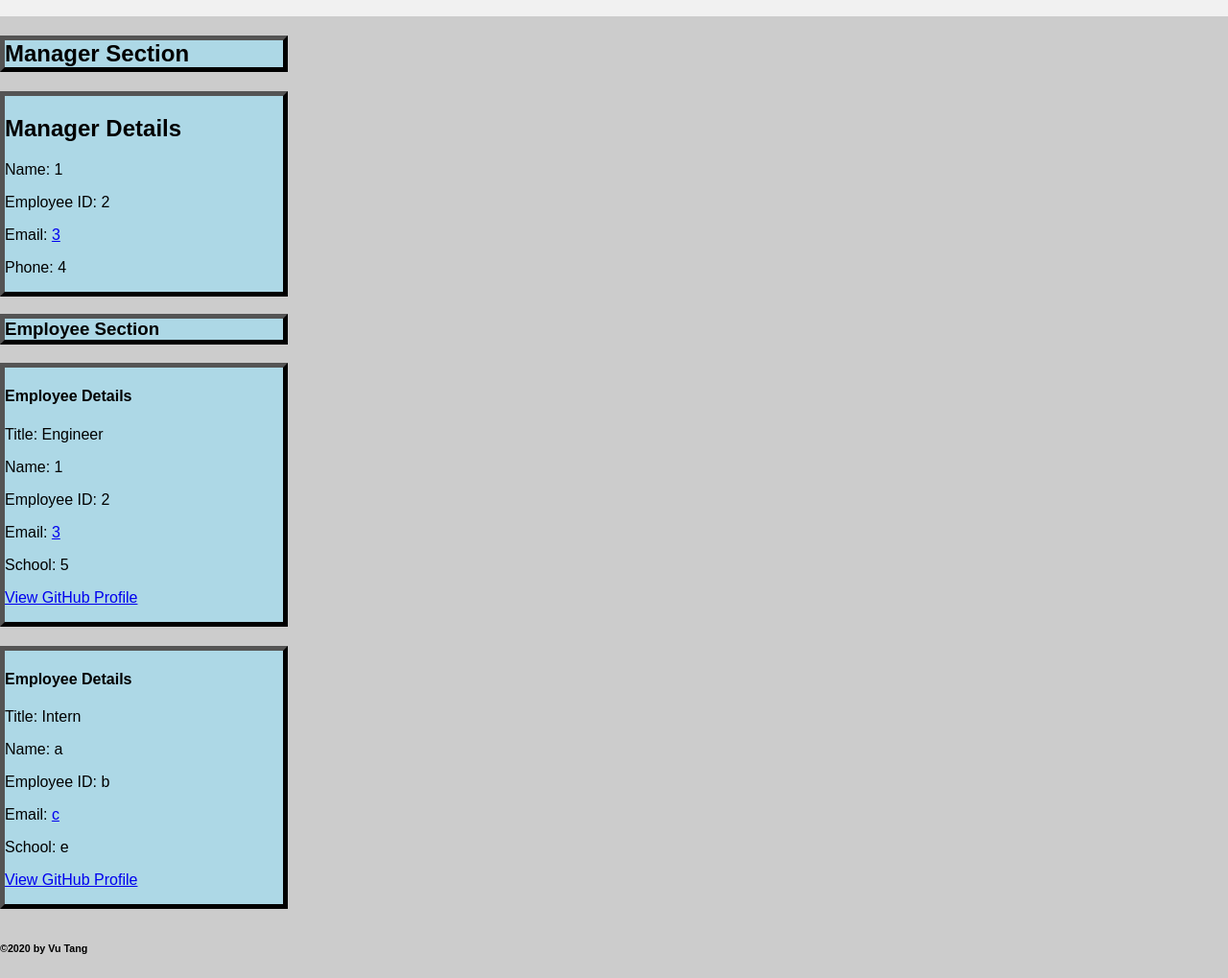
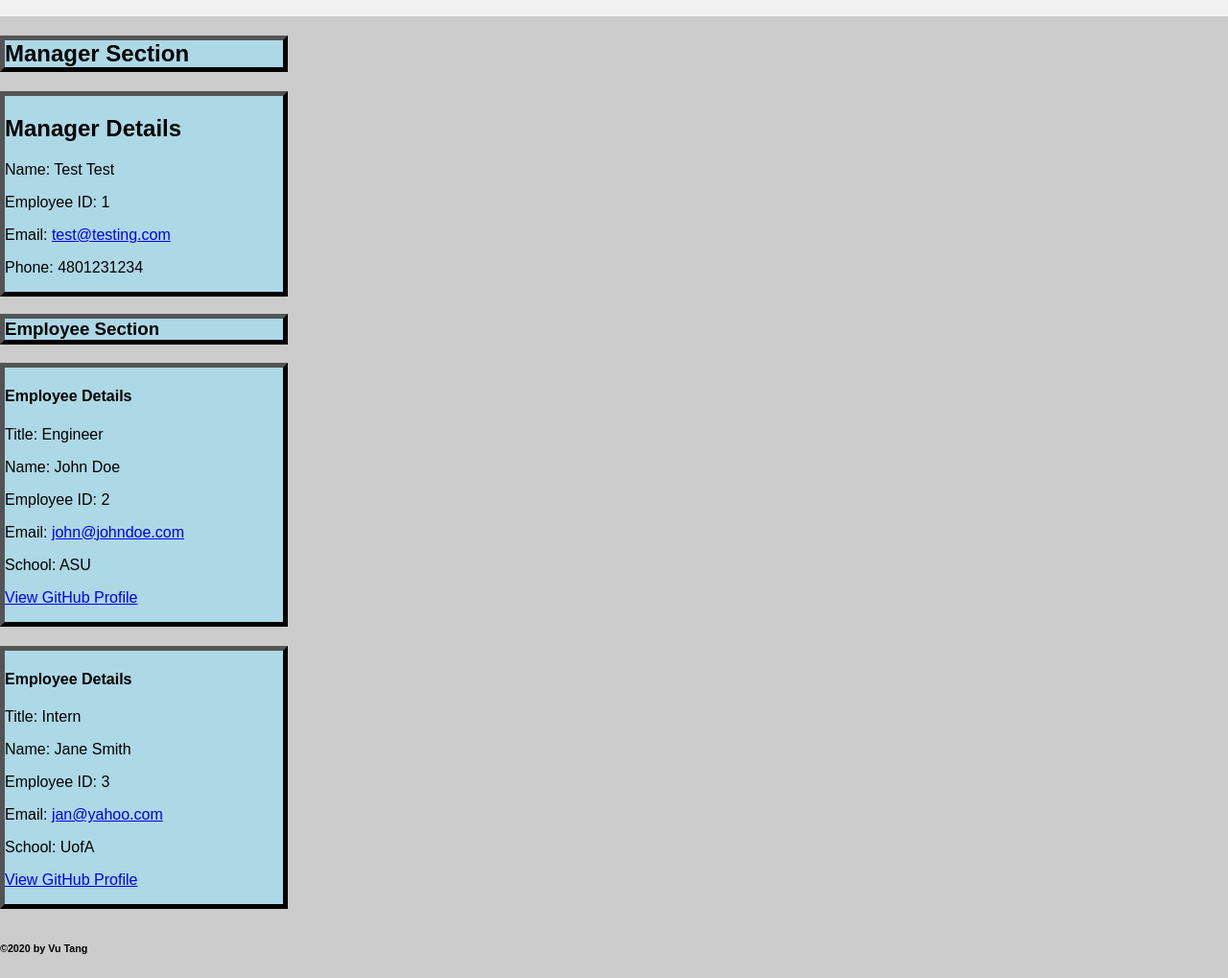
Before and after one commit to vutanguofa/team_profile-assignment, a plain HTML site: page dist/index.html in a window 1280 px wide. Shown: the part 72-1091 px from the top of the page at 96% size. Drawn offline with Linux system fonts and the light colour scheme.

Commit message:
uploading walkthrough file

```diff
--- a/dist/index.html
+++ b/dist/index.html
@@ -18,10 +18,10 @@
       <h2 class="managerSection">Manager Section</h2>
       <div class="managerDetails">
         <h2>Manager Details</h2>
-        <p>Name: 1<p>
-        <p>Employee ID: 2<p>
-        <p>Email: <a href="mailto:3">3</a><p>
-        <p>Phone: 4<p>
+        <p>Name: Test Test<p>
+        <p>Employee ID: 1<p>
+        <p>Email: <a href="mailto:test@testing.com">test@testing.com</a><p>
+        <p>Phone: 4801231234<p>
       </div>
 
     <section>
@@ -34,11 +34,11 @@
               Title:
               Engineer
             </p>
-            <p>Name: 1</p>
+            <p>Name: John Doe</p>
             <p>Employee ID: 2</p>
-            <p>Email: <a href="mailto:3">3</a></p>
-            <p>School: 5</p>
-            <p><a href="https://github.com/4" target="_blank"></i>View GitHub Profile</a></p>
+            <p>Email: <a href="mailto:john@johndoe.com">john@johndoe.com</a></p>
+            <p>School: ASU</p>
+            <p><a href="https://github.com/johndoe" target="_blank"></i>View GitHub Profile</a></p>
           </div>
           <div class="spanSpace"></div>
 
@@ -48,11 +48,11 @@
               Title:
               Intern
             </p>
-            <p>Name: a</p>
-            <p>Employee ID: b</p>
-            <p>Email: <a href="mailto:c">c</a></p>
-            <p>School: e</p>
-            <p><a href="https://github.com/d" target="_blank"></i>View GitHub Profile</a></p>
+            <p>Name: Jane Smith</p>
+            <p>Employee ID: 3</p>
+            <p>Email: <a href="mailto:jan@yahoo.com">jan@yahoo.com</a></p>
+            <p>School: UofA</p>
+            <p><a href="https://github.com/jane1123123123" target="_blank"></i>View GitHub Profile</a></p>
           </div>
           <div class="spanSpace"></div>
 
```
